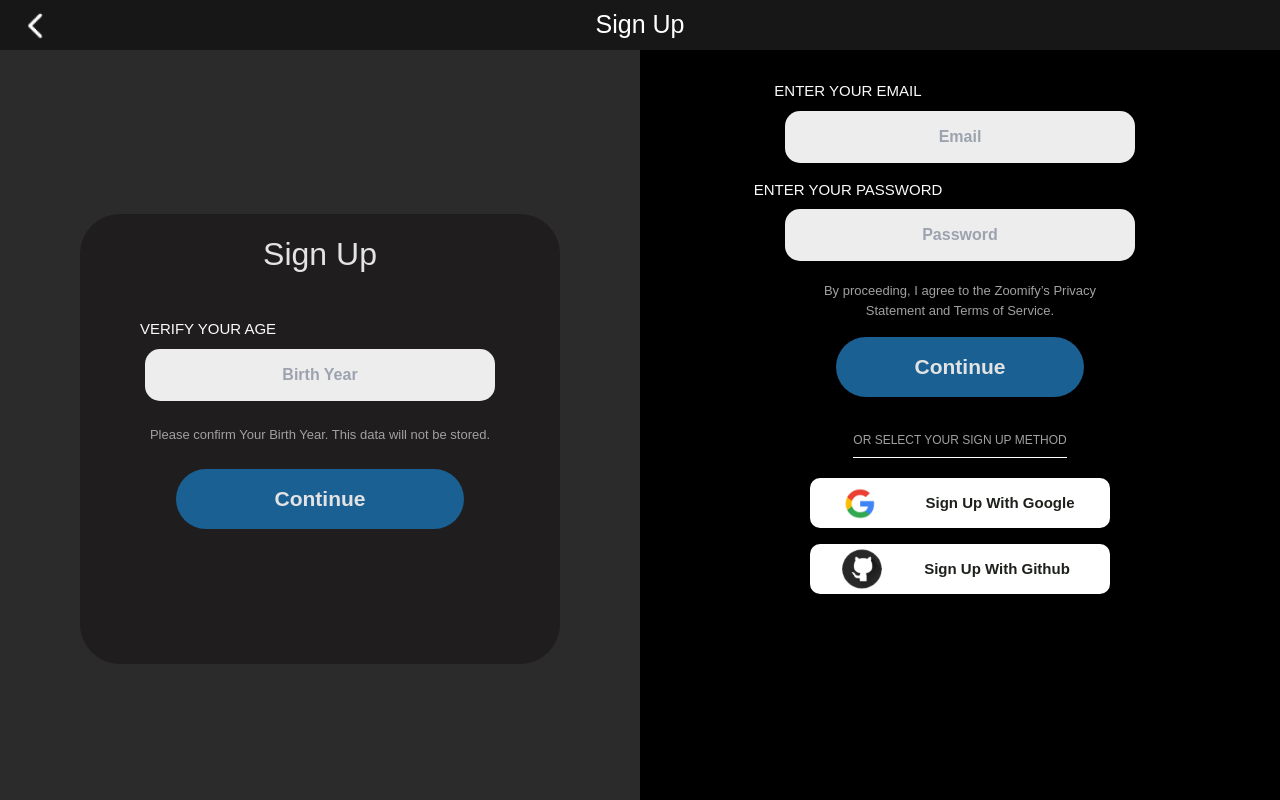
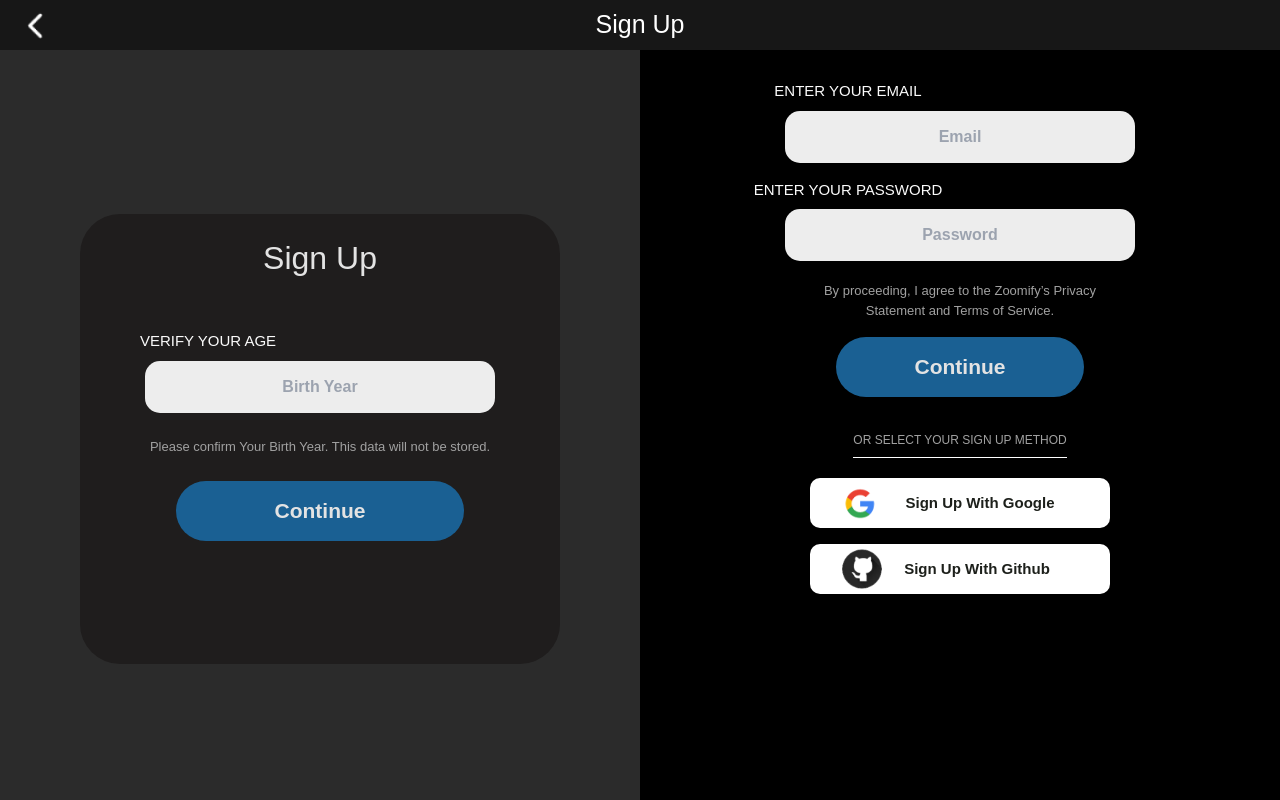
Before and after one commit to Febin-Joseph/zoomify, a React (Create React App) app in the folder client/: page /signup in a window 1280 px wide. Built offline with nearby package versions, Linux system fonts and the light colour scheme.

Commit message:
completed right side for fully lg lesser and also for greater devices fully done the right side and the age verification when the age is verified then only can signup in lg lesser and in greater the button need to be disabled

```diff
--- a/client/src/components/common/button/AuthenicationBtn.jsx
+++ b/client/src/components/common/button/AuthenicationBtn.jsx
@@ -8,7 +8,7 @@ const AuthenicationBtn = ({ value, logo }) => {
       <button className='flex items-center bg-[#FFFFFF]
         w-[300px] h-[50px] text-[#1D201B] text-[15px] font-bold mt-4 rounded-[10px] text-center'>
         <img src={logo} alt="logos" className={`w-[60px] items-center justify-center ml-5 ${logo === GithubLogo ? 'github-logo' : ''}`} />
-        <span className="flex-grow">{value}</span>
+        <span className="flex-grow mr-10">{value}</span>
       </button>
     </div>
   );
--- a/client/src/components/common/card/MainCard.jsx
+++ b/client/src/components/common/card/MainCard.jsx
@@ -3,17 +3,12 @@
 
 import React from 'react';
 
-const MainCard = ({ title, renderInputBtn, children }) => {
+const MainCard = ({ title, children }) => {
     return (
         <div className='bg-[#1F1D1D] w-[38vw] max-w-[480px] h-[38vw] min-h-[300px] max-h-[450px] rounded-[40px]'>
-            <p className='text-[#E3E3E3] text-[2.5vw] text-center font-medium mt-4'>
+            <p className='text-[#E3E3E3] text-[2.5vw] text-center font-medium mt-5 mb-12'>
                 {title}
             </p>
-            {renderInputBtn && (
-                <div className='flex justify-center items-center mt-10'>
-                    {renderInputBtn()}
-                </div>
-            )}
             {children}
         </div>
     );
--- a/client/src/pages/signup/Rightside.jsx
+++ b/client/src/pages/signup/Rightside.jsx
@@ -1,7 +1,5 @@
 import React from 'react'
-import { InputBtn } from '../../components'
-import { MainBtn } from '../../components'
-import { AuthenicationBtn } from '../../components'
+import { InputBtn, MainBtn, AuthenicationBtn } from '../../components'
 
 const Rightside = ({ value1, logo1, value2, logo2 }) => {
   return (
@@ -26,17 +24,17 @@ const Rightside = ({ value1, logo1, value2, logo2 }) => {
       />
 
       <div className='flex items-center justify-center'>
-        <p className='text-[#A1A1A1] text-[13px] w-[25vw] text-center mt-1 mb-3'>
+        <p className='text-[#A1A1A1] text-[13px] lg:w-[25vw] w-[250px] text-center mt-1 mb-3'>
           By proceeding, I agree to the Zoomify’s Privacy Statement and Terms of Service.
         </p>
       </div>
-
 
       <div className='mb-8'>
         <MainBtn
           value={"Continue"}
           width={60}
           height={60}
+          maxWidth={"max-w-[300px]"}
         />
       </div>
 
--- a/client/src/pages/signup/SignUp.jsx
+++ b/client/src/pages/signup/SignUp.jsx
@@ -1,4 +1,4 @@
-import React, { useState } from 'react';
+import React, { useState, useEffect } from 'react';
 import { Nav, MainCard, InputBtn, MainBtn } from '../../components';
 import Rightside from './Rightside';
 import { ageVerification } from '../../middleware';
@@ -8,23 +8,27 @@ import { GithubLogo } from '../../constants/icons';
 const SignUp = () => {
   const [birthYear, setBirthYear] = useState('');
   const [verificationStatus, setVerificationStatus] = useState('');
+  const [ageVerified, setAgeVerified] = useState(false);
 
-  //age verification imported from middleware folder
+  useEffect(() => {
+    if (verificationStatus.includes('successful')) {
+      setAgeVerified(true);
+    }
+  }, [verificationStatus]);
+
+  //age verification middleware
   function handleAgeVerification() {
-    const verificationStatus = ageVerification(birthYear); // Call the ageVerification function
-    setVerificationStatus(verificationStatus);
+    const status = ageVerification(birthYear);
+    setVerificationStatus(status);
   }
 
   return (
     <div className='flex flex-col bg-[#000] h-screen'>
       <Nav value={"Sign Up"} />
-      <div
-        className='hidden lg:flex lg:items-center lg:justify-center
-       lg:w-[50%] lg:bg-[#2B2B2B] lg:flex-grow lg:pt-7'>
 
-        <MainCard title={"Sign Up"}
-          renderInputBtn={() => (
-            //This input is for showing in the left side in lg greater devices
+      {/* Age Verification Section */}
+      <div className='hidden lg:flex lg:items-center lg:justify-center lg:w-[50%] lg:bg-[#2B2B2B] lg:flex-grow lg:pt-7'>
+        <MainCard title={"Sign Up"}>
           <InputBtn
             text={"VERIFY YOUR AGE"}
             width={85}
@@ -33,12 +37,9 @@ const SignUp = () => {
             change={(e) => setBirthYear(e.target.value)}
             value={birthYear}
           />
-          )}
-        >
           <p className='text-[#A1A1A1] text-[13px] text-center mt-2'>
             Please confirm Your Birth Year. This data will not be stored.
           </p>
-
           <div className='mt-5'>
             <MainBtn
               value={"Continue"}
@@ -55,8 +56,19 @@ const SignUp = () => {
         </MainCard>
       </div>
 
-      {/* This is for lg less than devices*/}
+      {/* This is for lg less than devices */}
       <div className='justify-center items-center lg:hidden'>
+        {ageVerified ? (
+          <div className='flex items-center justify-center'>
+            <Rightside
+              value1={"Sign Up With Google"}
+              logo1={GoogleLogo}
+              value2={"Sign Up With Github"}
+              logo2={GithubLogo}
+            />
+          </div>
+        ) : (
+          <div>
             <InputBtn
               text={"VERIFY YOUR AGE"}
               width={85}
@@ -68,7 +80,6 @@ const SignUp = () => {
             <p className='text-[#A1A1A1] text-[13px] text-center mt-2'>
               Please confirm Your Birth Year. This data will not be stored.
             </p>
-
             <div className='mt-5'>
               <MainBtn
                 value={"Continue"}
@@ -82,24 +93,19 @@ const SignUp = () => {
                   'text-green-500' : 'text-red-500'}`}>
                 {verificationStatus}
               </p>
-
             </div>
           </div>
+        )}
+      </div>
 
-
-      {/* Right-Center Content */}
-      <div
-        className='hidden lg:absolute lg:top-[80px] lg:right-0 lg:flex lg:flex-col
-                  lg:justify-center lg:items-center h-[calc(100vh - 80px)] lg:w-[50%]'>
-        <div>
+      {/* Right-Center Content for lg greater devices */}
+      <div className='hidden lg:absolute lg:top-[80px] lg:right-0 lg:flex lg:flex-col lg:justify-center lg:items-center lg:h-[calc(100vh - 80px)] lg:w-[50%]'>
         <Rightside
           value1={"Sign Up With Google"}
           logo1={GoogleLogo}
-
           value2={"Sign Up With Github"}
           logo2={GithubLogo}
         />
-        </div>
       </div>
     </div>
   );
```
Lines whose indentation alone changed are shown as unchanged.
